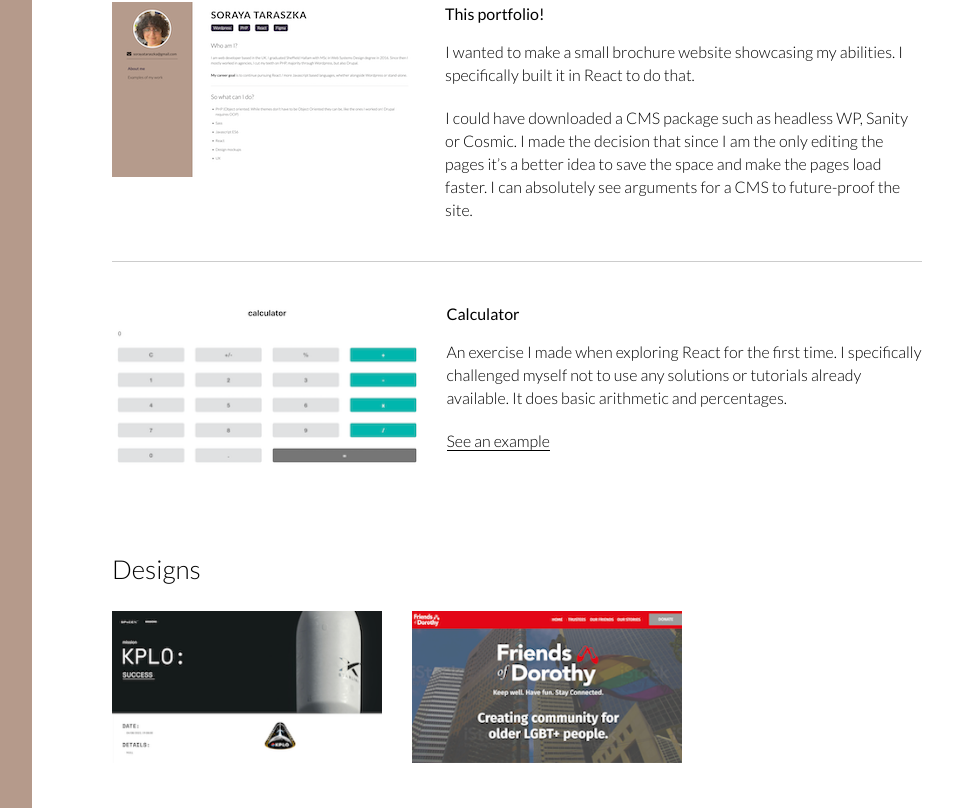
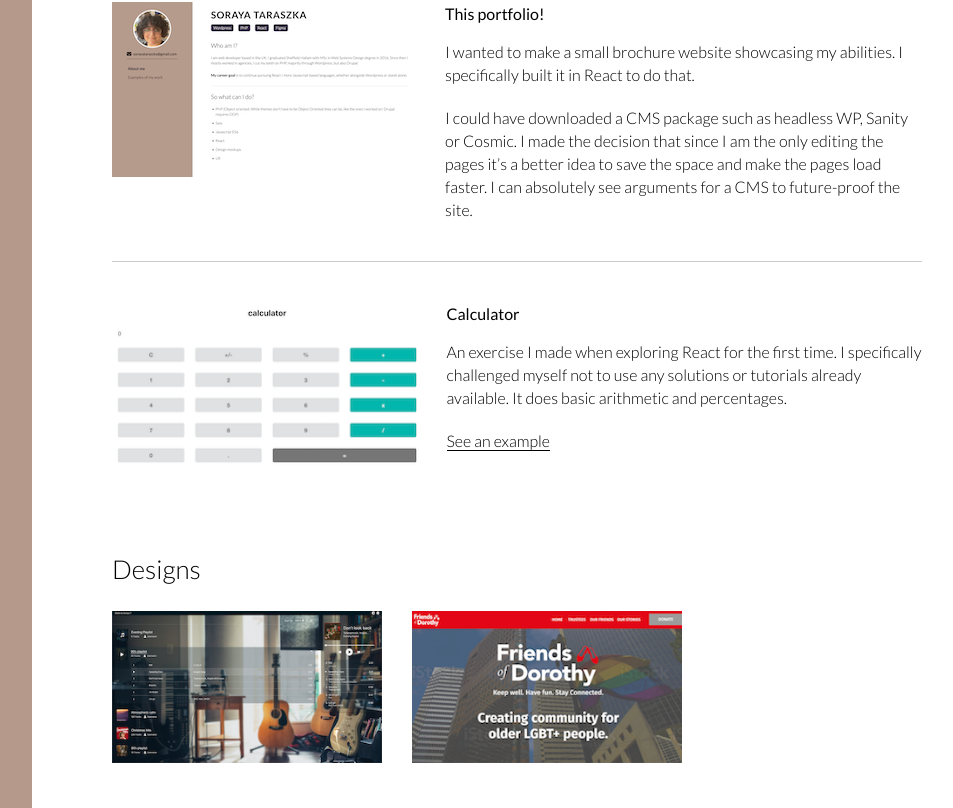
Before and after one commit to ImSorayaT/portfolio, a React (Create React App) app: page /portfolio/projects in a window 1280 px wide. Shown: the part 482-1290 px from the top of the page, without its empty margins (318-1271 px from the left). Built offline with nearby package versions, Linux system fonts and the light colour scheme.

Commit message:
update the designs showcase

```diff
--- a/src/pages/projects.jsx
+++ b/src/pages/projects.jsx
@@ -2,7 +2,7 @@ import React from "react";
 import spotify_img from '../img/screenshot_spotify.png';
 import calc_img from '../img/screenshot_calc.png';
 import portfolio_img from '../img/screenshot_portfolio.png';
-import spacex_img from '../img/screenshot_spacex.png';
+import spotify_player_img from '../img/Screenshot_spotifyPlayer.png';
 import fod_img from '../img/screenshot_fod.png';
 
 
@@ -43,8 +43,8 @@ function page_projects(){
                 <h2 className="section_title">Designs</h2>
                 <div className="container">
                     <article className="portfolio-item">
-                        <a href="https://www.figma.com/proto/JdAKw6iew4QubaWWN1fIwx/SpaceX-api-design?type=design&node-id=109-32&t=OUtxa57f203tBAOP-0&scaling=min-zoom&page-id=0%3A1&starting-point-node-id=109%3A32" target="_blank">
-                            <img src={spacex_img} className=""></img>
+                        <a href="https://www.figma.com/proto/8dFHo6FwkDmkUHgK97bC8D/Untitled?node-id=66-395&starting-point-node-id=66%3A395" target="_blank">
+                            <img src={spotify_player_img} className=""></img>
                         </a>
                     </article>
                     <article className="portfolio-item">
```
Also changed, not shown: src/img/Screenshot_spotifyPlayer.png (added), src/img/screenshot_spacex.png (deleted).
